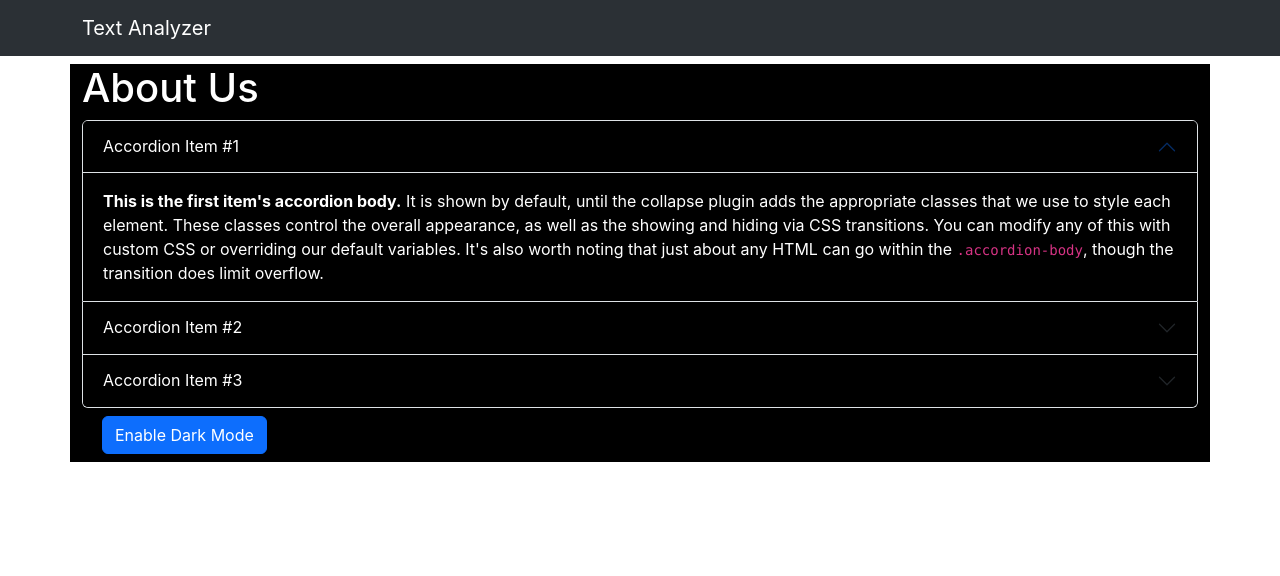
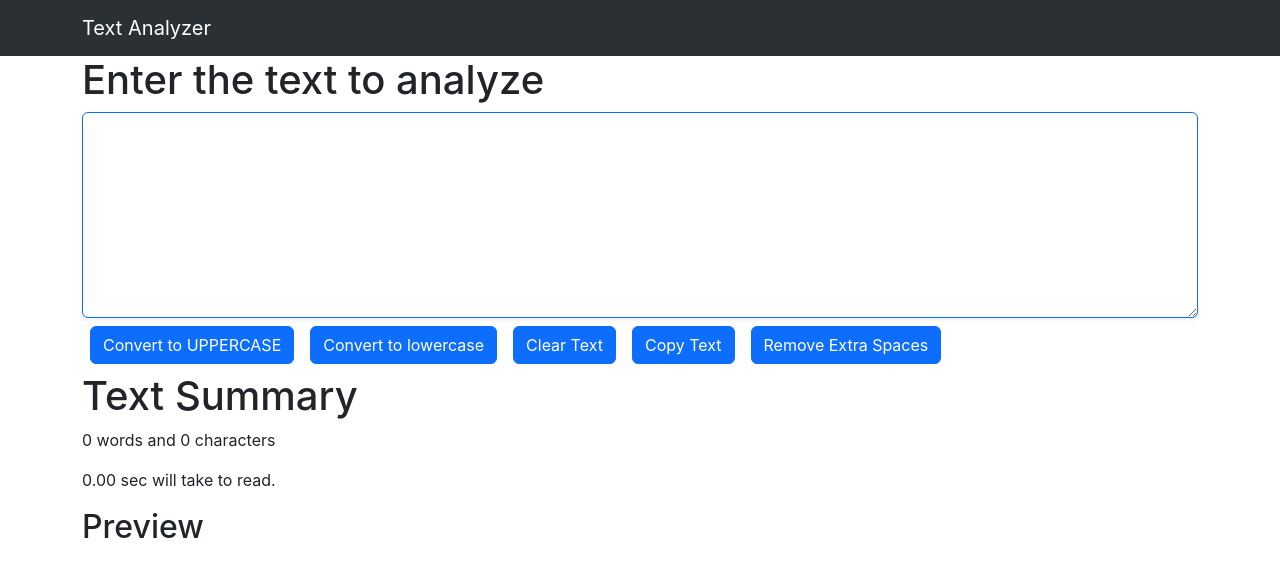
Before and after one commit to tusharmuley/Text-analyzer, a React (Create React App) app: page / in a window 1280 px wide. Shown: the top 576 px of the page. Built offline with nearby package versions, Linux system fonts and the light colour scheme.

Commit message:
remove extra spaces from text feature

```diff
--- a/src/App.js
+++ b/src/App.js
@@ -1,7 +1,7 @@
 import './App.css';
 import Navbar from './components/Navbar';
-import About from './components/About';
-// import { TextForm } from './components/TextForm';
+// import About from './components/About';
+import { TextForm } from './components/TextForm';
 
 function App() {
   const links = [
@@ -14,8 +14,8 @@ function App() {
     <div>
       {/* Props pass kar rahe hain */}
       <Navbar brand="Text Analyzer" links={links} />
-      {/* <TextForm heading="Enter the text to analyze"/> */}
-      <About></About>
+      <TextForm heading="Enter the text to analyze"/>
+      {/* <About></About> */}
     </div>
   );
 }
--- a/src/components/TextForm.js
+++ b/src/components/TextForm.js
@@ -31,6 +31,16 @@ export const TextForm = (props) => {
     alert("Copied the text: "+text)
   };
 
+  const handleExtraSpaces = () => {
+    const text = document.getElementById('mytext').value;
+    setText(
+        text
+            .split('\n') // Newline ke basis pe split karo
+            .map(line => line.trim().replace(/\s+/g, ' ')) // Har line ke andar ke extra spaces ko remove karo
+            .join('\n') // Wapas newline ke saath join karo
+    );
+};
+
   // New function to count words properly
   const getWordCount = (text) => {
     const cleanedText = text.trim().replace(/\s+/g, ' ');
@@ -43,7 +53,7 @@ export const TextForm = (props) => {
       <div className="container">
         <h1>{props.heading}</h1>
         <div className="form-group">
-          <textarea className="form-control border-primary shadow-sm focus-ring" value={text} onChange={inputOnChange} rows="8"></textarea>
+          <textarea className="form-control border-primary shadow-sm focus-ring" value={text} onChange={inputOnChange} rows="8" id="mytext"></textarea>
         </div>
         <button type="button" className="btn btn-primary m-2 m" onClick={convertToUppercase}>
           Convert to UPPERCASE{' '}
@@ -54,9 +64,8 @@ export const TextForm = (props) => {
         <button type="button" className="btn btn-primary m-2" onClick={convertClearText}>
           Clear Text
         </button>
-        <button type="button" className="btn btn-primary m-2" onClick={copyText}>
-          Copy Text
-        </button>
+        <button type="button" className="btn btn-primary m-2" onClick={copyText}>Copy Text</button>
+        <button type="button" className="btn btn-primary m-2" onClick={handleExtraSpaces}>Remove Extra Spaces</button>
       </div>
       <div className="container">
         <h1>Text Summary</h1>
```
